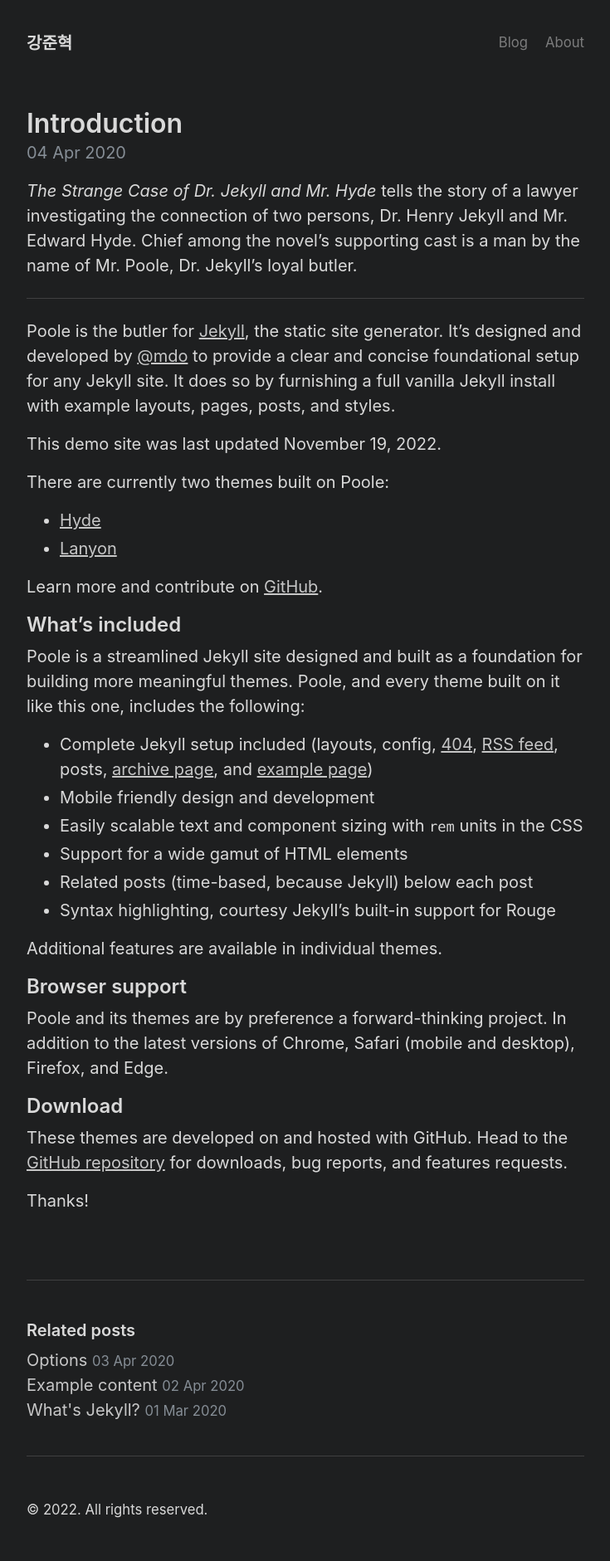
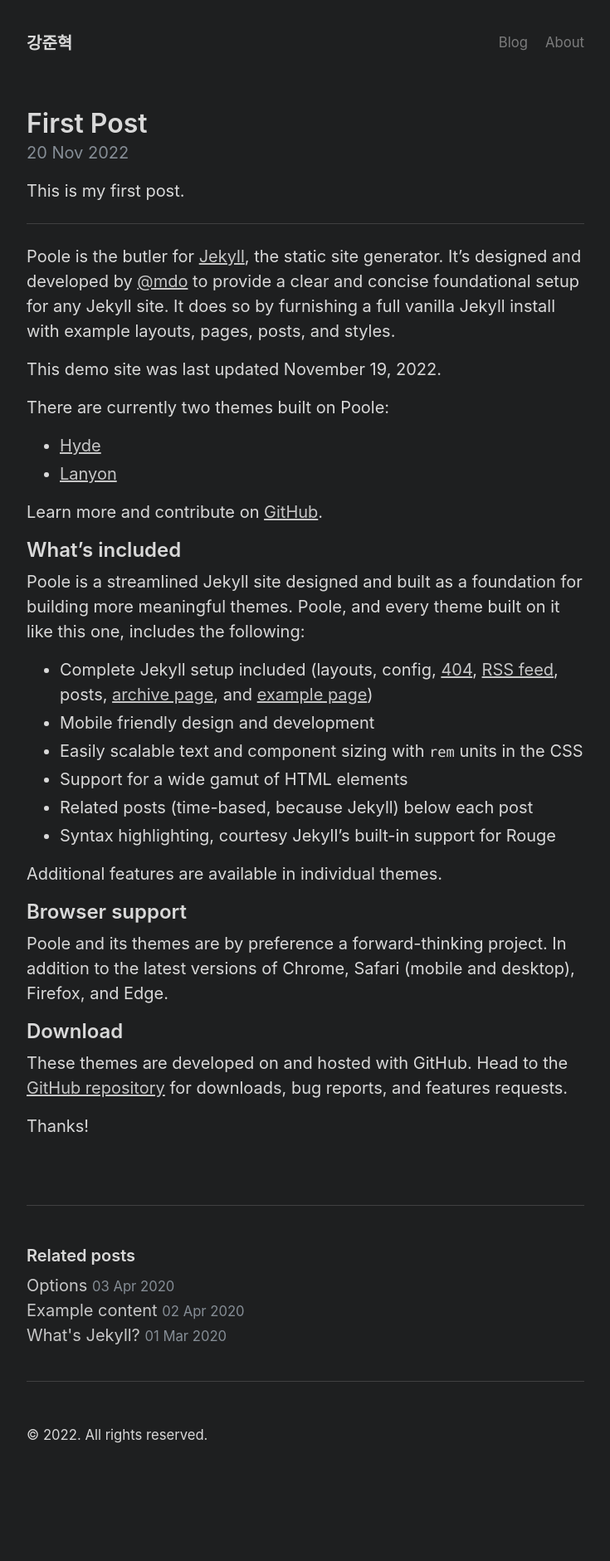
Before and after one commit to eatyourhand/eatyourhand.github.io, a Jekyll site: the page built from docs/_posts/2022-11-20-first_post.md, in a window 1280 px wide. Shown: the whole page at 83% size, without its empty margins (272-1007 px from the left). Built offline with Jekyll 4.4.1, drawn with Linux system fonts in a browser that asks for light colours; after the commit the page ends 1791 px from its top, so only the background shows below that.

Commit message:
Update and rename 2020-04-04-introduction.md to 2022-11-20-first_post.md

```diff
--- a/docs/_posts/2020-04-04-introduction.md
+++ b/docs/_posts/2022-11-20-first_post.md
@@ -1,9 +1,8 @@
 ---
 layout: post
-title: Introduction
+title: First Post
 ---
-
-*The Strange Case of Dr. Jekyll and Mr. Hyde* tells the story of a lawyer investigating the connection of two persons, Dr. Henry Jekyll and Mr. Edward Hyde. Chief among the novel's supporting cast is a man by the name of Mr. Poole, Dr. Jekyll's loyal butler.
+This is my first post.
 
 -----
 
```
